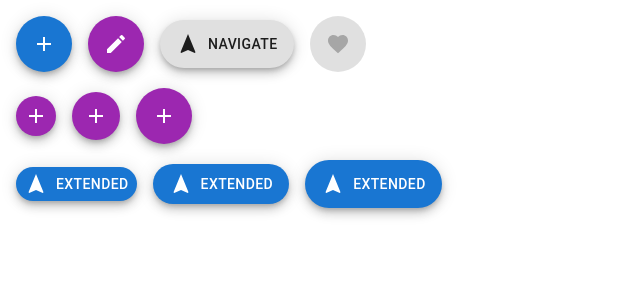
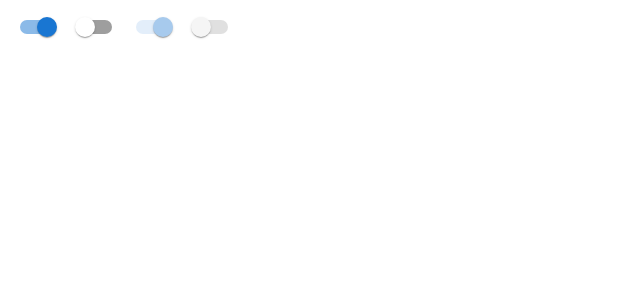
Before and after one commit to watcharakornton/mui_tutorials, a React (Vite) app: page / in a window 1280 px wide. Shown: the top 300 px of the page, without its empty margins (0-640 px from the left). Built offline with nearby package versions, Linux system fonts and the light colour scheme.

Commit message:
Floating Action Button

```diff
--- a/src/App.jsx
+++ b/src/App.jsx
@@ -1,13 +1,15 @@
 import AutoComplete from "./inputs/AutoComplete"
-import { BasicSelect } from "./inputs/BasicSelect"
-import FloatingActionExample from "./inputs/FloatingActionExample"
+import BasicSelect from "./inputs/BasicSelect"
+import FloatingAction from "./inputs/FloatingAction"
+import SwitchComponent from "./inputs/SwitchComponent"
 
 function App() {
   return (
     <>
       {/* <AutoComplete /> */}
       {/* <BasicSelect /> */}
-      <FloatingActionExample />
+      {/* <FloatingAction /> */}
+      <SwitchComponent />
     </>
   )
 }
--- a/src/inputs/BasicSelect.jsx
+++ b/src/inputs/BasicSelect.jsx
@@ -9,7 +9,7 @@ import Select from '@mui/material/Select';
 import Chip from '@mui/material/Chip';
 
 
-export const BasicSelect = () => {
+const BasicSelect = () => {
     const theme = useTheme();
     const [personName, setPersonName] = React.useState([]);
 
@@ -89,3 +89,5 @@ export const BasicSelect = () => {
         </div>
     );
 }
+
+export default BasicSelect
--- /dev/null
+++ b/src/inputs/SwitchComponent.jsx
@@ -0,0 +1,17 @@
+import React from 'react'
+import Switch from '@mui/material/Switch';
+
+const label = { inputProps: { 'aria-label': 'Switch demo' } };
+
+const SwitchComponent = () => {
+    return (
+        <div>
+            <Switch {...label} defaultChecked />
+            <Switch {...label}  />
+            <Switch {...label} disabled defaultChecked />
+            <Switch {...label} disabled />
+        </div>
+    )
+}
+
+export default SwitchComponent
```
Also changed, not shown: src/inputs/FloatingAction.jsx (renamed from src/inputs/FloatingActionExample.jsx).
